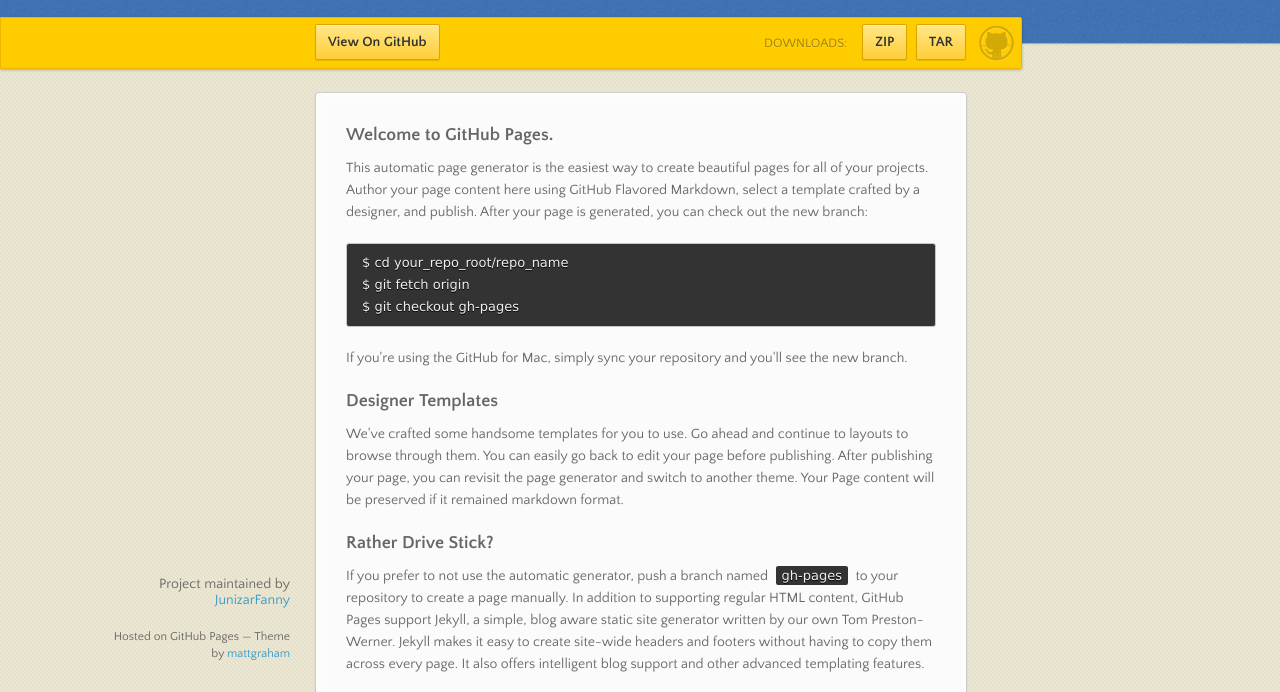
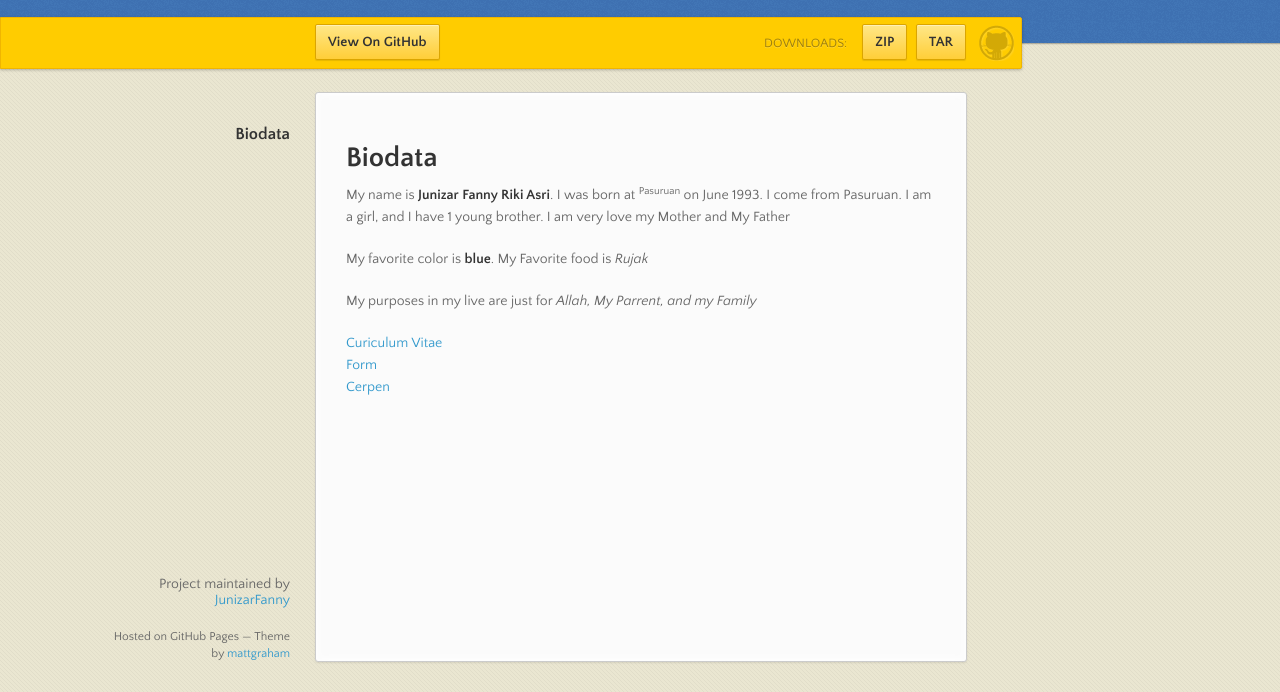
Before and after one commit to JunizarFanny/webpage, a plain HTML site: page index.html in a window 1280 px wide. Shown: the part 98-790 px from the top of the page. Drawn offline with nearby package versions, Linux system fonts and the light colour scheme.

Commit message:
Update index.html

```diff
--- a/index.html
+++ b/index.html
@@ -39,32 +39,22 @@
         <ul></ul>
       </nav>
       <section>
-        <h3>Welcome to GitHub Pages.</h3>
+      <p></p>
+    <h1> Biodata </h1>
+    <p>My name is <strong>Junizar Fanny Riki Asri</strong>. I was born at <sup>Pasuruan</sup> on June 1993. I come from Pasuruan.
+    I am a girl, and I have 1 young brother. I am very love my Mother and My Father</p>
+    <p>My favorite color is <strong>blue</strong>.
+    My Favorite food is <em>Rujak</em></p>
+    <p>
+    My purposes in my live are just for <i>Allah, My Parrent, and my Family</i></p>
+    <p>
+      <a href="http://JunizarFanny.github.com/webpage/cv.html">Curiculum Vitae</a>
+      <br>
+      <a href="http://JunizarFanny.github.com/webpage/form.html">Form</a>
+      <br>
+      <a href="http://JunizarFanny.github.com/webpage/cerpen.html">Cerpen</a>
+    </p>
 
-<p>This automatic page generator is the easiest way to create beautiful pages for all of your projects. Author your page content here using GitHub Flavored Markdown, select a template crafted by a designer, and publish. After your page is generated, you can check out the new branch:</p>
-
-<pre><code>$ cd your_repo_root/repo_name
-$ git fetch origin
-$ git checkout gh-pages
-</code></pre>
-
-<p>If you're using the GitHub for Mac, simply sync your repository and you'll see the new branch.</p>
-
-<h3>Designer Templates</h3>
-
-<p>We've crafted some handsome templates for you to use. Go ahead and continue to layouts to browse through them. You can easily go back to edit your page before publishing. After publishing your page, you can revisit the page generator and switch to another theme. Your Page content will be preserved if it remained markdown format.</p>
-
-<h3>Rather Drive Stick?</h3>
-
-<p>If you prefer to not use the automatic generator, push a branch named <code>gh-pages</code> to your repository to create a page manually. In addition to supporting regular HTML content, GitHub Pages support Jekyll, a simple, blog aware static site generator written by our own Tom Preston-Werner. Jekyll makes it easy to create site-wide headers and footers without having to copy them across every page. It also offers intelligent blog support and other advanced templating features.</p>
-
-<h3>Authors and Contributors</h3>
-
-<p>You can <a href="https://github.com/blog/821" class="user-mention">@mention</a> a GitHub username to generate a link to their profile. The resulting <code>&lt;a&gt;</code> element will link to the contributor's GitHub Profile. For example: In 2007, Chris Wanstrath (<a href="https://github.com/defunkt" class="user-mention">@defunkt</a>), PJ Hyett (<a href="https://github.com/pjhyett" class="user-mention">@pjhyett</a>), and Tom Preston-Werner (<a href="https://github.com/mojombo" class="user-mention">@mojombo</a>) founded GitHub.</p>
-
-<h3>Support or Contact</h3>
-
-<p>Having trouble with Pages? Check out the documentation at <a href="http://help.github.com/pages">http://help.github.com/pages</a> or contact <a href="mailto:support@github.com">support@github.com</a> and we’ll help you sort it out.</p>
       </section>
       <footer>
         <p>Project maintained by <a href="https://github.com/JunizarFanny">JunizarFanny</a></p>
```
